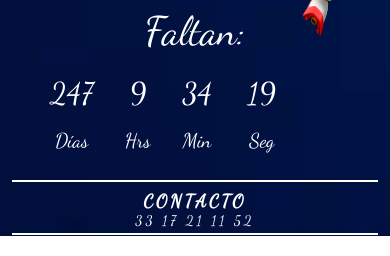
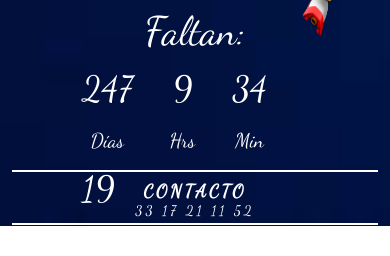
Before and after one commit to JoseRubenVelazquez/bestPrtyInfaTade, a plain HTML site: page index.html in a window 390 px wide. Shown: the part 2206-2462 px from the top of the page. Drawn offline with nearby package versions, Linux system fonts and the light colour scheme.

Commit message:
Add files via upload
commit

```diff
--- a/assets/css/style.css
+++ b/assets/css/style.css
@@ -428,8 +428,8 @@ footer{
     }
     .timer{
         display: inline-block;
-        margin: 10px 30px 0 10px;
-        color: #000;
+        margin: 0 30px 0 40px;
+        color: #fff;
         font-size: 20px;
         position: relative;
         bottom: 30px;
@@ -438,7 +438,7 @@ footer{
       }
       .countdown div{
         float: left;
-        padding: 8px;
+        padding: 10px;
         color: #fff;
         font-weight: 500;
         height: 100px;
@@ -446,6 +446,6 @@ footer{
       .countdown p{
           width: auto;
           font-weight: 500;
-          font-size: 30px;
+          font-size: 35px;
       }
     }
```
